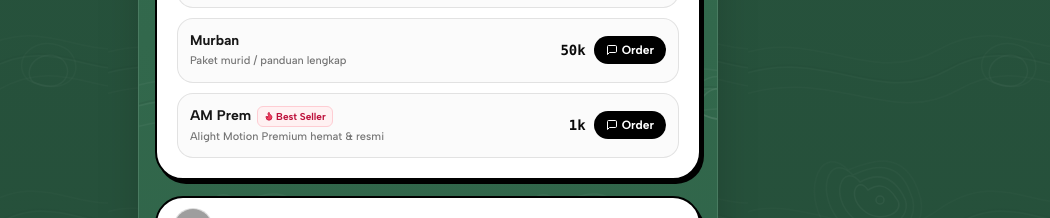
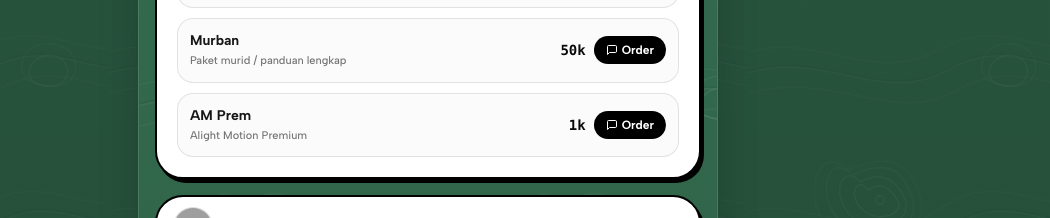
Before and after one commit to Justdhif/linkbio-justdhif, a React (Vite) app: page / in a window 1280 px wide. Shown: the part 1900-2118 px from the top of the page, without its empty margins (212-1262 px from the left). Built offline with nearby package versions, Linux system fonts and the light colour scheme; grey boxes are pictures that could not be loaded.

Commit message:
refactor: remove best seller badge and hemat & resmi text from AM Prem item

```diff
--- a/src/infrastructure/data/profile.mock.ts
+++ b/src/infrastructure/data/profile.mock.ts
@@ -66,8 +66,8 @@ export const mockProfileData: Profile = {
       id: 'price-5',
       name: 'AM Prem',
       price: '1k',
-      note: 'Alight Motion Premium hemat & resmi',
-      isPopular: true,
+      note: 'Alight Motion Premium',
+      isPopular: false,
     },
   ],
   faqs: [
```
